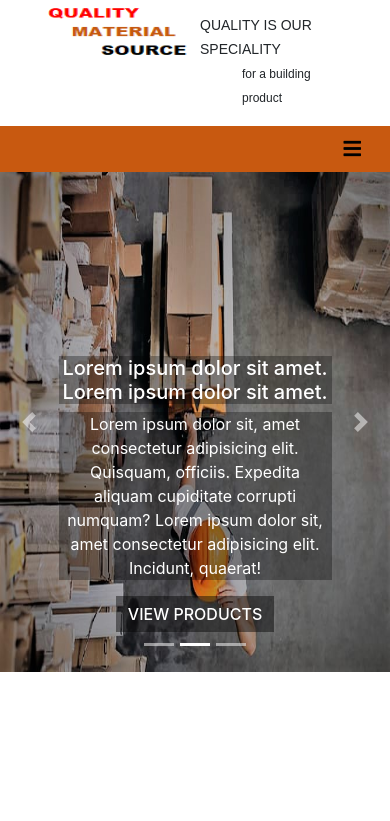
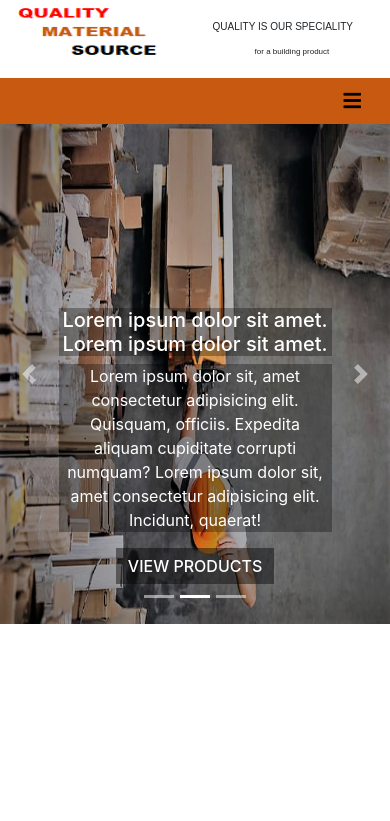
Before and after one commit to tanzirulhuda/QMS, a plain HTML site: page index.html in a window 390 px wide. Shown: the top 821 px of the page. Drawn offline with nearby package versions, Linux system fonts and the light colour scheme.

Commit message:
Margin -30px of Logo

```diff
--- a/styles/style.css
+++ b/styles/style.css
@@ -34,14 +34,15 @@
 }
 @media screen and (max-width: 600px) {
   .slg-heading>span{
-    font-size: 14px;
+    font-size: 10px;
   }
   .slg-subheading>span{
-    font-size: 12px;
+    font-size: 8px;
   }
   .logo{
     width: 150px;
     height: 55px;
+    margin-left: -30px;
   }
 }
 .nav-item>.nav-link{
```
